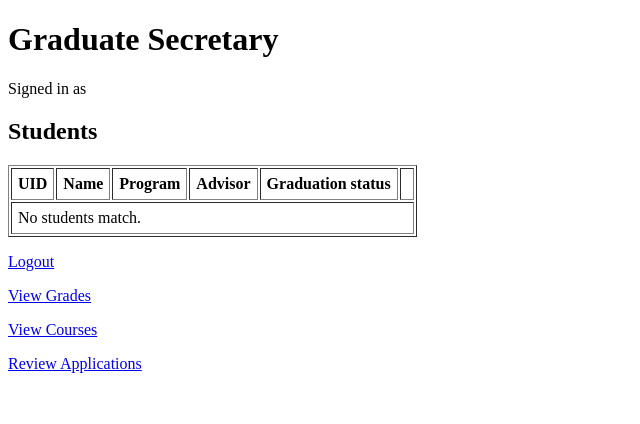
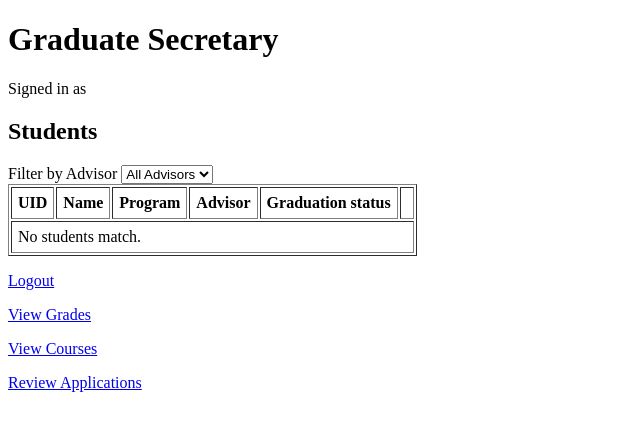
Before and after one commit to risharmaa/university_system, a Flask app: template templates/secretary.html in a window 1280 px wide. Shown: the top 424 px of the page, without its empty margins (0-640 px from the left). Run offline with Flask 3, Linux system fonts and the light colour scheme; the template is opened without the code that fills it, so the values that code supplies are empty.

Commit message:
facultyquery: Added functionality for gs to filter by faculty advisor
Updated the route and html for the grad secretary
to be able to filter the students by the faculty
advisor assigned to them

- Updated route and html for secretary dashboard

```diff
--- a/main.py
+++ b/main.py
@@ -494,6 +494,7 @@ def secretary():
         session["user"]["lname"] = sec_user["lname"]
         session.modified = True
     q = request.args.get("q", "").strip()
+    advisor_id = request.args.get("advisor_id")
     sql = (
         "SELECT u.uid, u.fname, u.lname, "
         "s.program, s.graduation_status, s.advisor_id, "
@@ -502,24 +503,30 @@ def secretary():
         "JOIN students s ON u.uid = s.uid "
         "LEFT JOIN users adv ON s.advisor_id = adv.uid"
     )
+    filters = []
+    params = []
     if q:
         like = f"%{q}%"
-        sql += (
-            " WHERE CAST(u.uid AS TEXT) LIKE %s OR u.fname LIKE %s OR u.lname LIKE %s "
+        filters.append("(CAST(u.uid AS TEXT) LIKE %s OR u.fname LIKE %s OR u.lname LIKE %s "
             "OR (u.fname || ' ' || u.lname) LIKE %s"
         )
-        sql += " ORDER BY u.lname, u.fname"
-        cursor.execute(sql, (like, like, like, like))
-        rows = cursor.fetchall()
-    else:
-        sql += " ORDER BY u.lname, u.fname"
-        cursor.execute(sql)
-        rows = cursor.fetchall()
+        params.extend([like, like, like, like])
+    if advisor_id:
+        filters.append("s.advisor_id = %s")
+        params.append(advisor_id)
+    if filters:
+        sql += " WHERE " + " AND ".join(filters)
+    sql += " ORDER BY u.lname, u.fname"
+    cursor.execute(sql, tuple(params))
+    rows = cursor.fetchall()
     uid = session["user"]["uid"]
     cursor.execute("SELECT * FROM users WHERE uid = %s", (uid,))
     current_user = cursor.fetchone()
+
+    cursor.execute("SELECT u.uid, u.fname, u.lname FROM faculty f JOIN users u ON f.uid = u.uid WHERE f.advisor = 1")
+    advisors = cursor.fetchall()
     mydb.commit()
-    return render_template("secretary.html", students=rows, query=q, current_user=current_user)
+    return render_template("secretary.html", students=rows, query=q, current_user=current_user, advisors=advisors, selected_advisor=advisor_id)
 
 
 @app.route("/secretary/student/<int:uid>")
--- a/templates/secretary.html
+++ b/templates/secretary.html
@@ -25,6 +25,21 @@
   </form> -->
 
   <h2>Students</h2>
+  <form method="get" action="{{ url_for('secretary') }}">
+    <label for="advisor_id">Filter by Advisor</label>
+    <select name="advisor_id" id="advisoor_id" onchange="this.form.submit()">
+      <option value="" {% if not selected_advisor %}selected{% endif %}>
+        All Advisors
+      </option>
+
+      {% for adv in advisors %}
+        <option value="{{ adv.uid }}"
+        {% if selected_advisor == adv.uid|string %}selected{% endif %}>
+        {{ adv.fname }} {{ adv.lname }}
+      </option>
+      {% endfor %}
+    </select>
+  </form>
   <table border="1" cellpadding="6">
     <thead>
       <tr>
```
